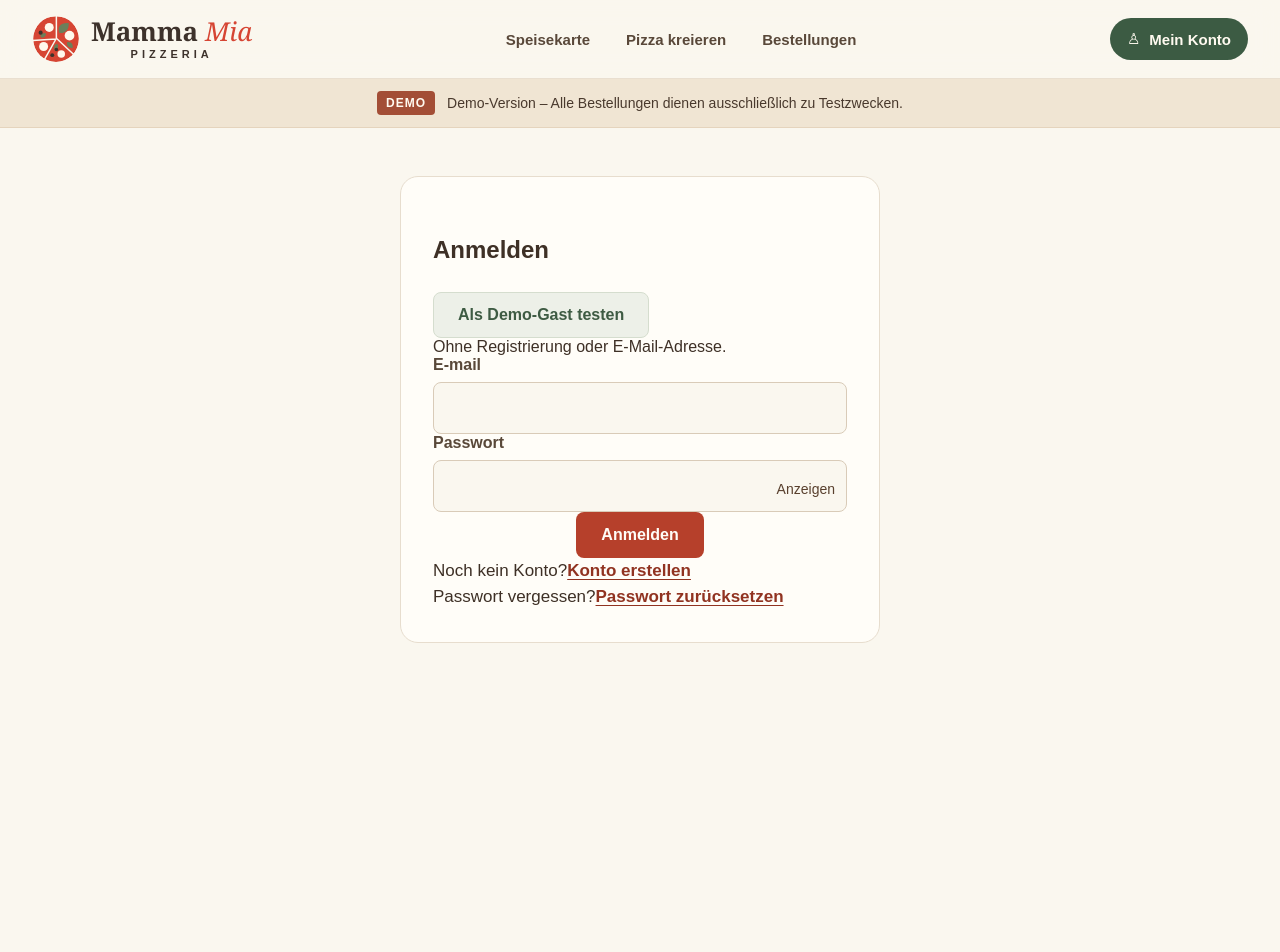
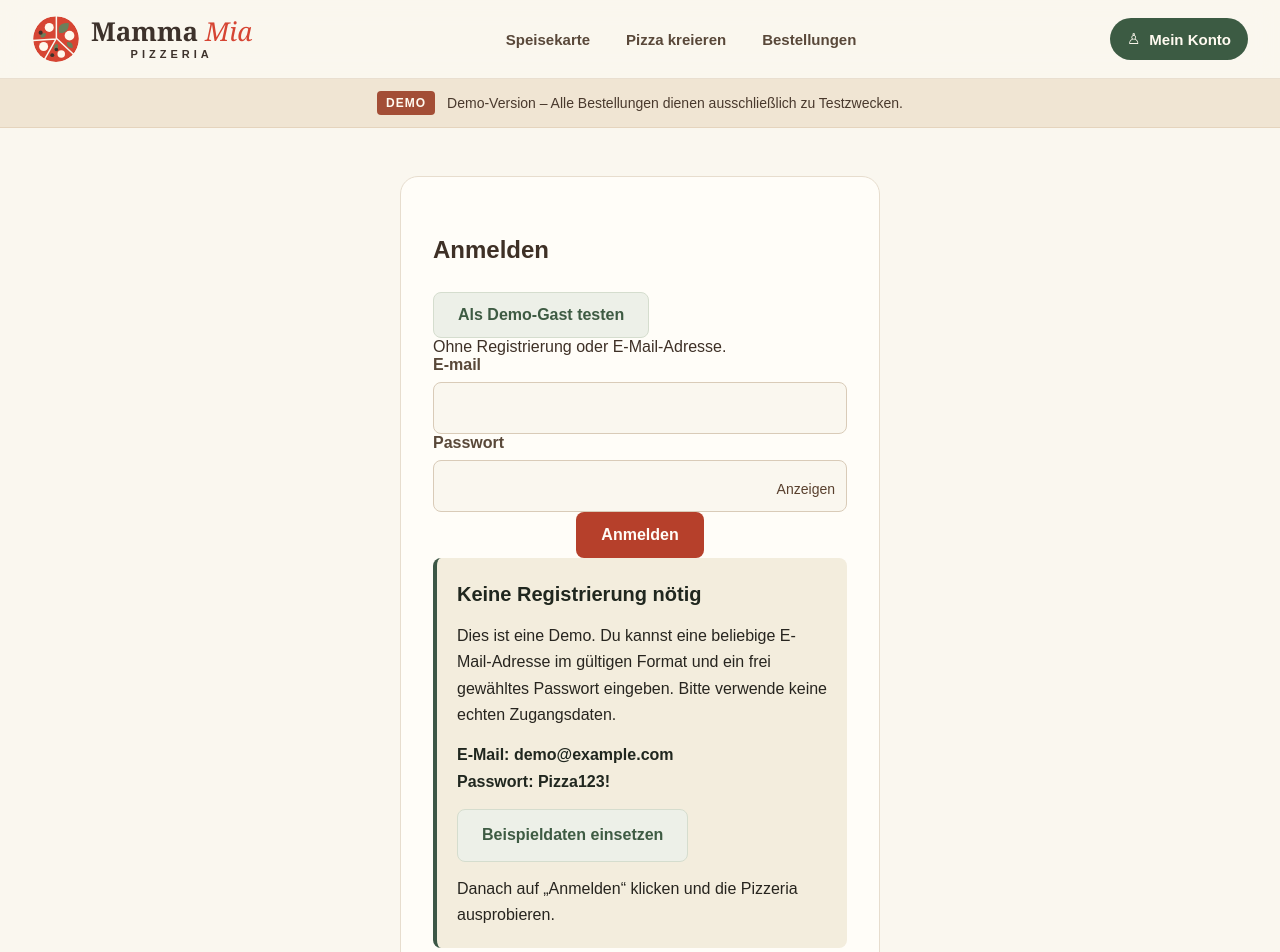
Before and after one commit to AnnaFillanna/Pizzeria-Mama-Mia, a React (Vite) app: page /#/login in a window 1280 px wide. Shown: the top 952 px of the page. Before the commit the page ends 800 px from the top, so only its background shows below. Built offline with nearby package versions, Linux system fonts and the light colour scheme.

Commit message:
Demo-Anmeldung mit gut lesbarer Anleitung und Beispieldaten erklären

```diff
--- a/src/components/ui/pages/common.module.css
+++ b/src/components/ui/pages/common.module.css
@@ -1,10 +1,11 @@
 .container {
   display: flex;
+  align-items: flex-start;
+  gap: 48px;
   width: min(100% - 40px, 1160px);
   margin: 48px auto;
-  gap: 48px;
-  align-items: flex-start;
 }
+
 .wrapCenter {
   width: min(100%, 480px);
   margin: 0 auto;
@@ -13,35 +14,75 @@
   border: 1px solid #e7ddce;
   border-radius: 18px;
 }
+
 .form {
   width: 100%;
 }
+
 .button {
   display: flex;
   justify-content: center;
 }
+
 .question {
   color: #66513f;
   font-size: 17px;
   line-height: 1.7;
 }
+
 .link {
   color: #913321;
   font-weight: 600;
   text-decoration: underline;
   text-underline-offset: 3px;
 }
+
 .error {
   color: #a42d24;
   text-align: center;
 }
+
 @media (width <= 700px) {
   .container {
     flex-direction: column;
     gap: 24px;
     margin: 28px auto;
   }
+
   .wrapCenter {
     padding: 24px 18px;
   }
 }
+
+.demoHelp {
+  margin-bottom: 28px;
+  padding: 20px;
+  color: #27251f;
+  font-weight: 500;
+  font-size: 16px;
+  line-height: 1.65;
+  overflow-wrap: anywhere;
+  background: #f3eddd;
+  border-left: 4px solid #3c5746;
+  border-radius: 8px;
+}
+
+.demoHelp h4 {
+  margin: 0 0 12px;
+  color: #20271f;
+  font-weight: 700;
+  font-size: 20px;
+}
+
+.demoHelp p {
+  margin: 0 0 14px;
+}
+
+.demoHelp strong {
+  color: #20271f;
+  font-weight: 700;
+}
+
+.demoHelp p:last-child {
+  margin: 14px 0 0;
+}
--- a/src/components/ui/pages/login/login.tsx
+++ b/src/components/ui/pages/login/login.tsx
@@ -58,6 +58,30 @@ export const LoginUI = ({
           )}
         </>
       </form>
+      <aside className={styles.demoHelp} aria-labelledby="demo-help-title">
+        <h4 id="demo-help-title">Keine Registrierung nötig</h4>
+        <p>
+          Dies ist eine Demo. Du kannst eine beliebige E-Mail-Adresse im gültigen Format
+          und ein frei gewähltes Passwort eingeben. Bitte verwende keine echten
+          Zugangsdaten.
+        </p>
+        <p>
+          <strong>E-Mail: demo@example.com</strong>
+          <br />
+          <strong>Passwort: Pizza123!</strong>
+        </p>
+        <Button
+          type="secondary"
+          htmlType="button"
+          onClick={() => {
+            setEmail('demo@example.com');
+            setPassword('Pizza123!');
+          }}
+        >
+          Beispieldaten einsetzen
+        </Button>
+        <p>Danach auf „Anmelden“ klicken und die Pizzeria ausprobieren.</p>
+      </aside>
       <div className={`pb-4 ${styles.question} text text_type_main-default`}>
         Noch kein Konto?
         <Link to="/register" className={`pl-2 ${styles.link}`}>
```
